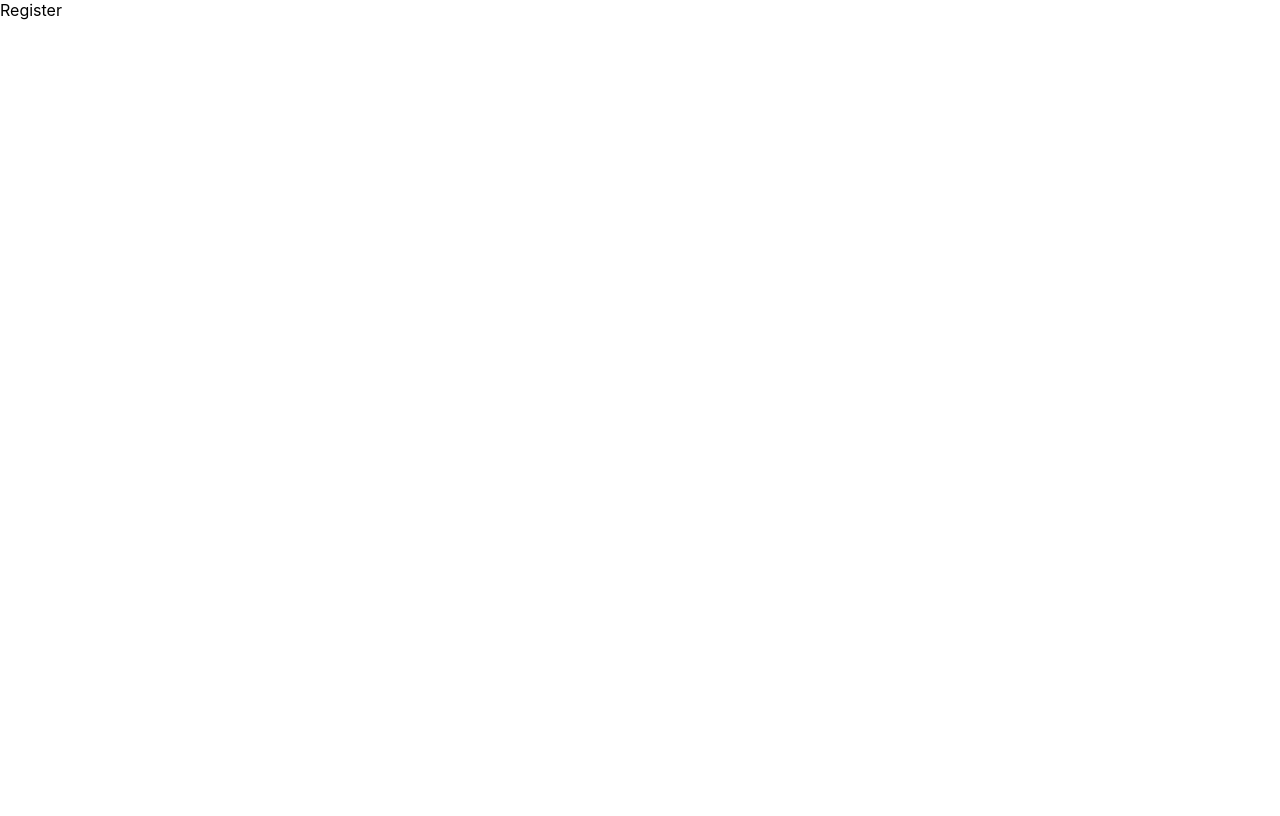
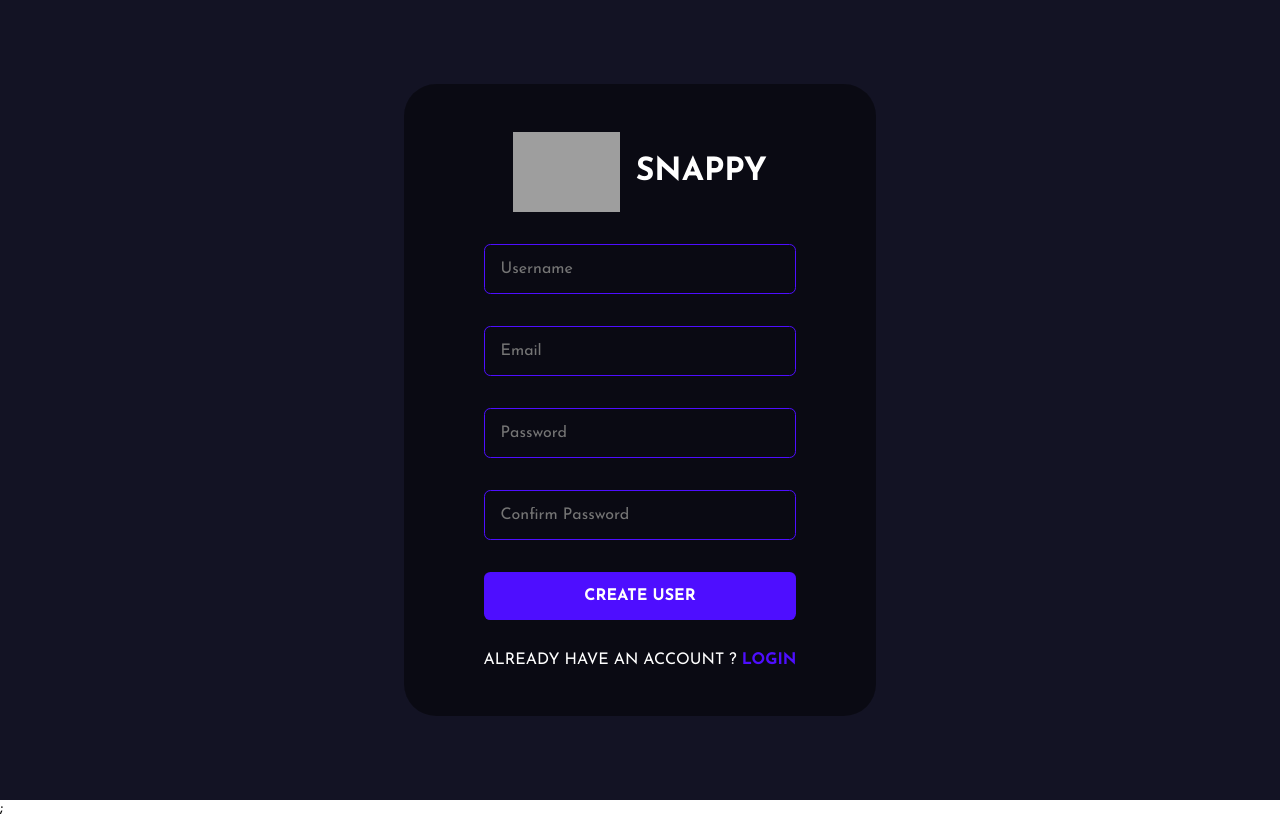
Before and after one commit to yuriizi/chat-app, a React (Create React App) app in the folder public/: page /register in a window 1280 px wide. Built offline with nearby package versions, Linux system fonts and the light colour scheme; grey boxes are pictures that could not be loaded; the HTML template or start-up script is replaced by a standard one.

Commit message:
criando pagina registrar

```diff
--- a/public/src/index.css
+++ b/public/src/index.css
@@ -1,13 +1,19 @@
-body {
+@import url('https://fonts.googleapis.com/css2?family=Josefin+Sans:ital,wght@0,100..700;1,100..700&family=Roboto:ital,wght@0,100;0,300;0,400;0,500;0,700;0,900;1,100;1,300;1,400;1,500;1,700;1,900&display=swap');
+
+* {
   margin: 0;
-  font-family: -apple-system, BlinkMacSystemFont, 'Segoe UI', 'Roboto', 'Oxygen',
-    'Ubuntu', 'Cantarell', 'Fira Sans', 'Droid Sans', 'Helvetica Neue',
-    sans-serif;
-  -webkit-font-smoothing: antialiased;
-  -moz-osx-font-smoothing: grayscale;
+  padding: 0;
+  box-sizing: border-box;
 }
 
-code {
-  font-family: source-code-pro, Menlo, Monaco, Consolas, 'Courier New',
-    monospace;
+body,
+button,
+input {
+  font-family: "Josefin Sans", sans-serif;
 }
+
+body {
+  max-height: 100vh;
+  max-width: 100vh;
+  overflow: hidden;
+}
--- a/public/src/pages/Register.jsx
+++ b/public/src/pages/Register.jsx
@@ -1,9 +1,126 @@
-import React from 'react'
+import React from 'react';
+import { Link } from 'react-router-dom';
+import styled from "styled-components";
+import Logo from "../assets/logo.svg";
 
 function Register() {
+    const handleSubmit = (event) => {
+        event.preventDefault();
+        alert("form");
+    }
+    const handleChange = (event) => {
+
+    }
+
     return (
-        <div>Register</div>
+        <>
+            <FormContainer>
+                <form onSubmit={(event) => handleSubmit(event)}>
+                    <div className='brand'>
+                        <img src={Logo} alt='Logo' />
+                        <h1>snappy</h1>
+                    </div>
+                    <input
+                        type='text'
+                        placeholder='Username'
+                        name='username'
+                        onChange={e => handleChange(e)}
+                    />
+                    <input
+                        type='email'
+                        placeholder='Email'
+                        name='email'
+                        onChange={e => handleChange(e)}
+                    />
+                    <input
+                        type='password'
+                        placeholder='Password'
+                        name='password'
+                        onChange={e => handleChange(e)}
+                    />
+                    <input
+                        type='password'
+                        placeholder='Confirm Password'
+                        name='confirmPassword'
+                        onChange={e => handleChange(e)}
+                    />
+                    <button type='submit'>Create User</button>
+                    <span>
+                        Already have an account ? <Link to="/login">Login</Link >
+                    </span>
+                </form>
+            </FormContainer>;
+        </>
+
     )
 }
 
-export default Register
+const FormContainer = styled.div`
+  height: 100vh;
+  width: 100vw;
+  display: flex;
+  flex-direction: column;
+  justify-content: center;
+  gap: 1rem;
+  align-items: center;
+  background-color: #131324;
+  .brand {
+    display: flex;
+    align-items: center;
+    gap: 1rem;
+    justify-content: center;
+    img {
+      height: 5rem;
+    }
+    h1 {
+      color: white;
+      text-transform: uppercase;
+    }
+  }
+
+  form {
+    display: flex;
+    flex-direction: column;
+    gap: 2rem;
+    background-color: #00000076;
+    border-radius: 2rem;
+    padding: 3rem 5rem;
+  }
+  input {
+    background-color: transparent;
+    padding: 1rem;
+    border: 0.1rem solid #4e0eff;
+    border-radius: 0.4rem;
+    color: white;
+    width: 100%;
+    font-size: 1rem;
+    &:focus {
+      border: 0.1rem solid #997af0;
+      outline: none;
+    }
+  }
+  button {
+    background-color: #4e0eff;
+    color: white;
+    padding: 1rem 2rem;
+    border: none;
+    font-weight: bold;
+    cursor: pointer;
+    border-radius: 0.4rem;
+    font-size: 1rem;
+    text-transform: uppercase;
+    &:hover {
+      background-color: #4e0eff;
+    }
+  }
+  span {
+    color: white;
+    text-transform: uppercase;
+    a {
+      color: #4e0eff;
+      text-decoration: none;
+      font-weight: bold;
+    }
+  }
+`;
+export default Register;
```
Also changed, not shown: 1 other file (tests, documents, lock files or other folders).
